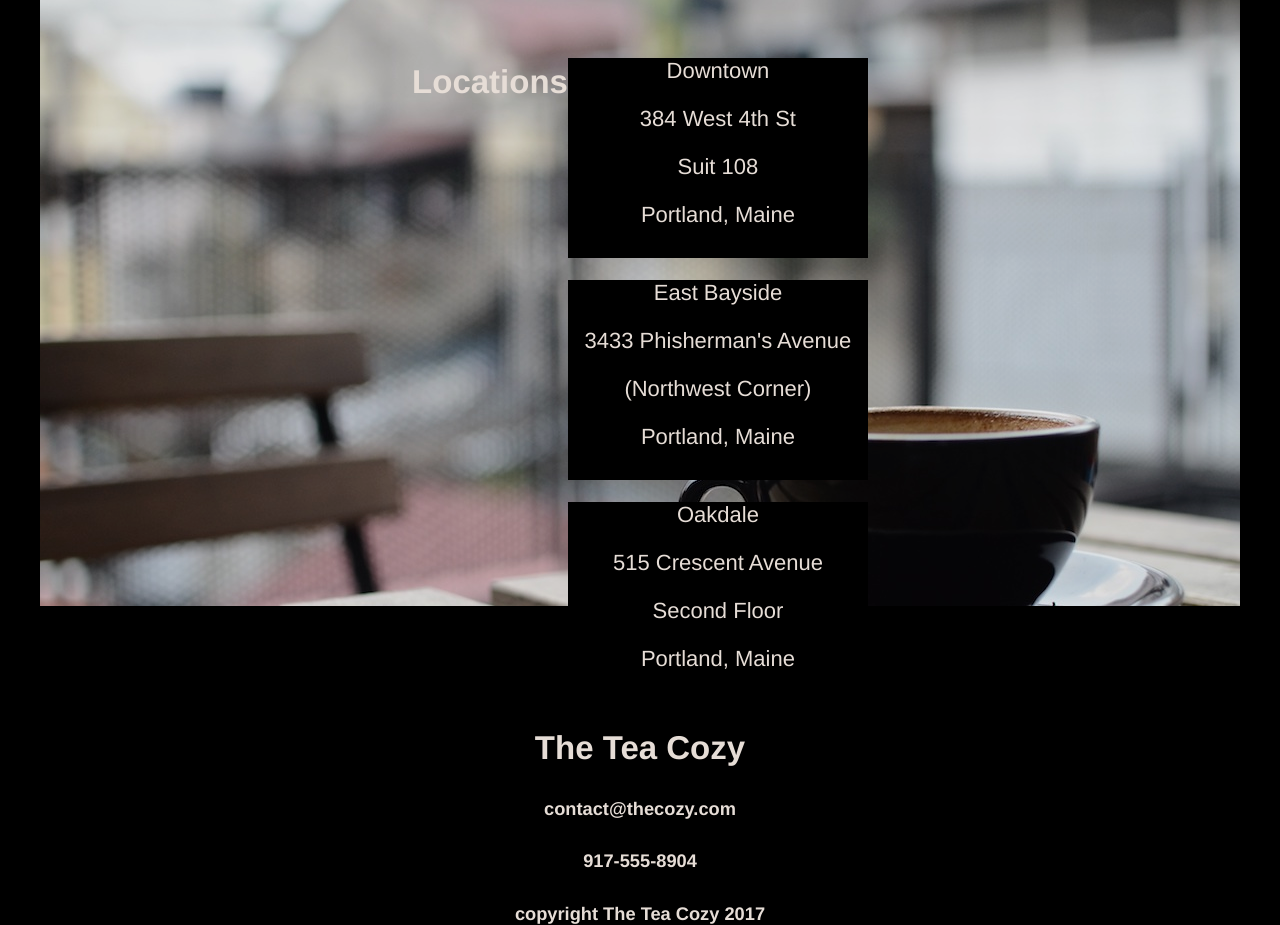
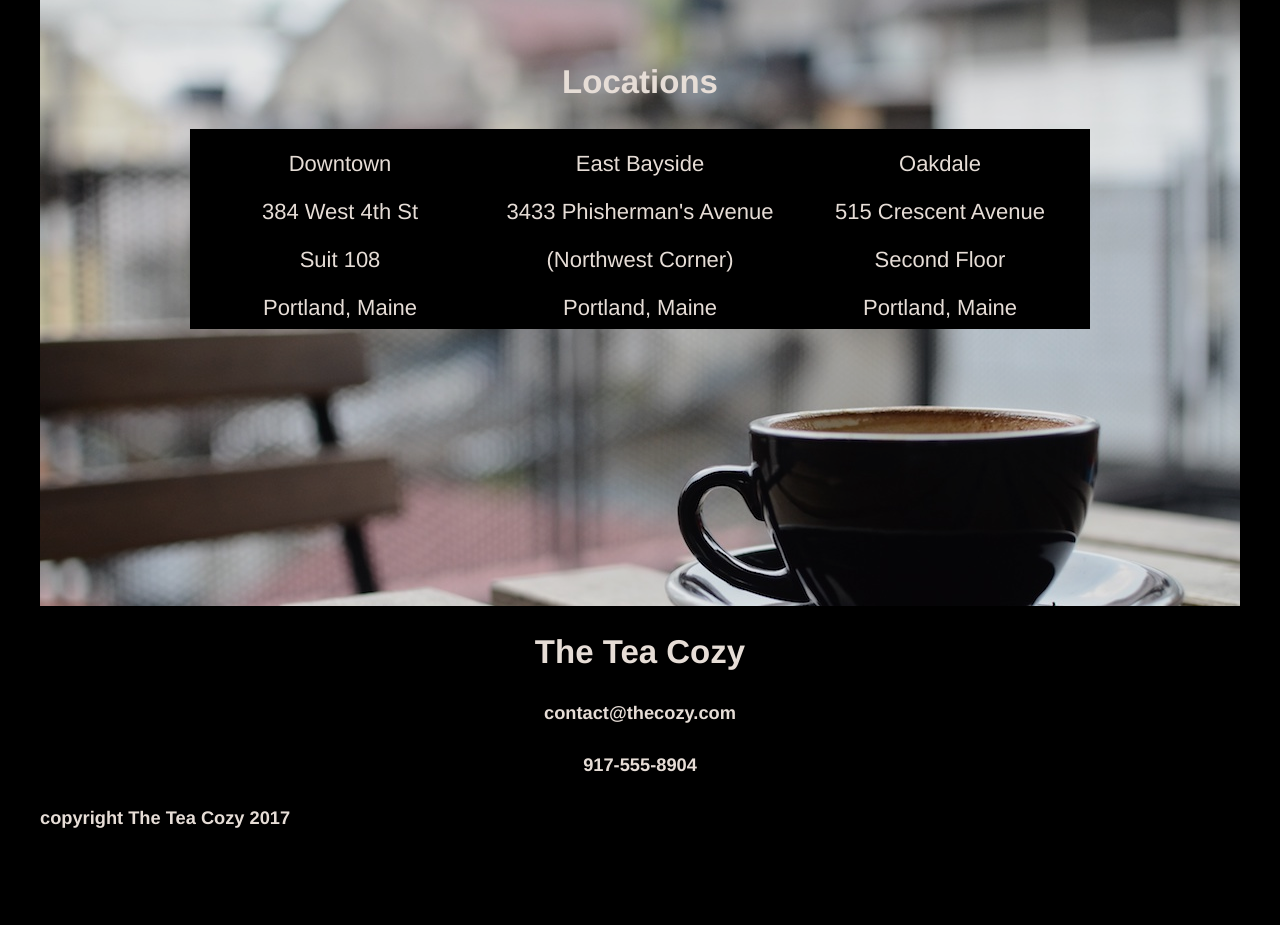
Before and after one commit to nicoledag/Teacozy, a plain HTML site: page index.html in a window 1280 px wide. Shown: the part 1663-2588 px from the top of the page. After the commit the page ends 2522 px from the top, so only its background shows below. Drawn offline with Linux system fonts and the light colour scheme.

Commit message:
updated locations section

```diff
--- a/index.html
+++ b/index.html
@@ -75,11 +75,10 @@
 
 
 <div class="locations">
-  <div class="third-container">
 
  <h2>Locations</h2>
+<div class="third-container">
 
-<div class="content">
   <div class="info">
     <p>Downtown</p>
     <p>384 West 4th St</p>
@@ -101,10 +100,12 @@
     <p>Portland, Maine</p>
   </div>
 
- </div>
+
 </div>
 
 
+
+</div>
 
 <Footer>
 <div class="contact">
@@ -113,20 +114,12 @@
   <h5>917-555-8904</h5>
 </div>
 
-<div class="copy">
-  <h5>copyright The Tea Cozy 2017</h5>
-</div>
+  <h5 class="copy">copyright The Tea Cozy 2017</h5>
+
 
 </Footer>
 
 
 
-
-</div>
-
-
-
-
-
   </body>
 </html>
--- a/resources/css/style.css
+++ b/resources/css/style.css
@@ -71,7 +71,6 @@ header nav {
 .mission .content {
   display: block;
   margin: 0 auto;
-  width: 100%;
   height: 120px;
   margin-top: 225px;
   background-color: black;
@@ -121,7 +120,6 @@ h2 h4 {
   background-image: url("../images/img-locations-background.jpg");
   height: 500px;
   padding: 70px;
-
 }
 
 .third-container {
@@ -135,3 +133,10 @@ h2 h4 {
   height: 200px;
   background-color: black;
 }
+
+
+
+
+footer .copy {
+  text-align: left;
+}
```
